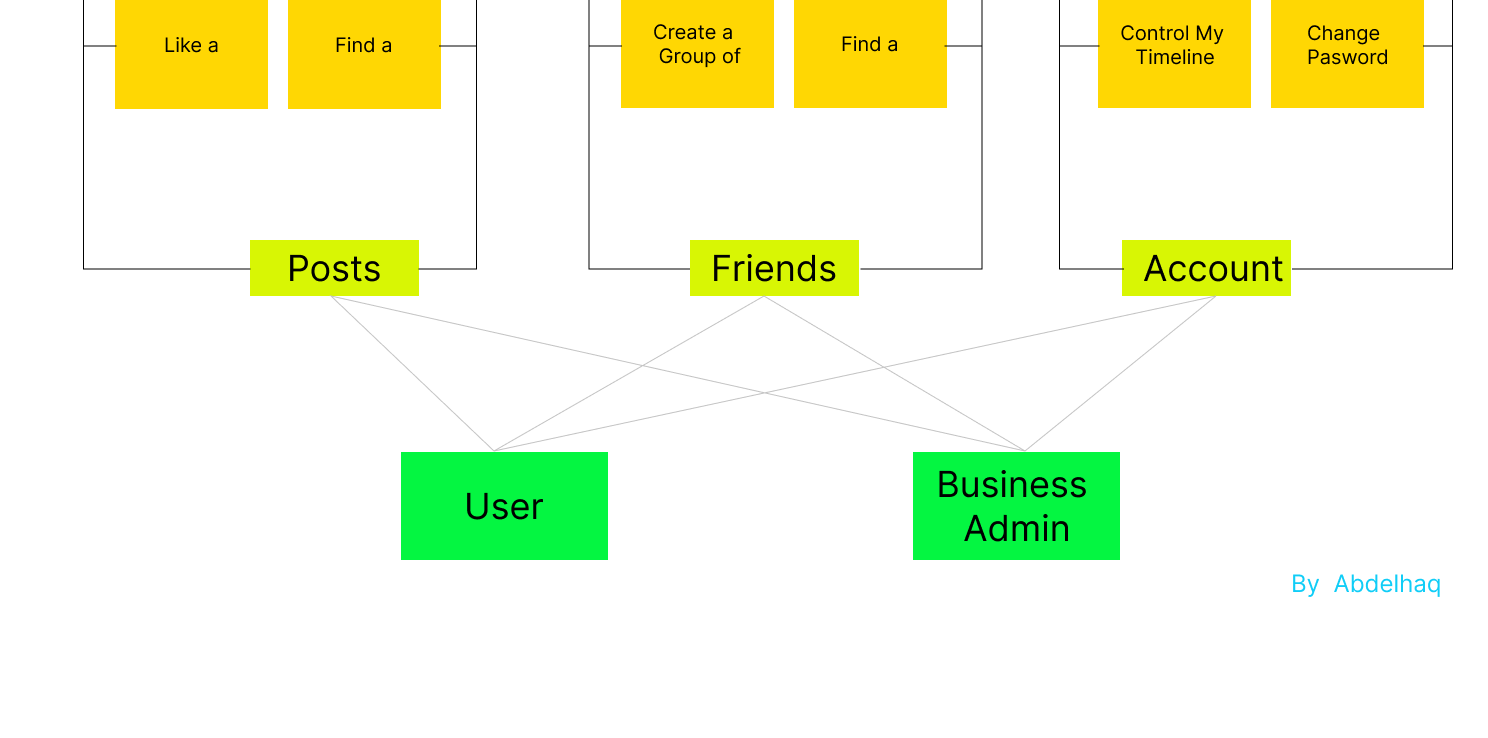
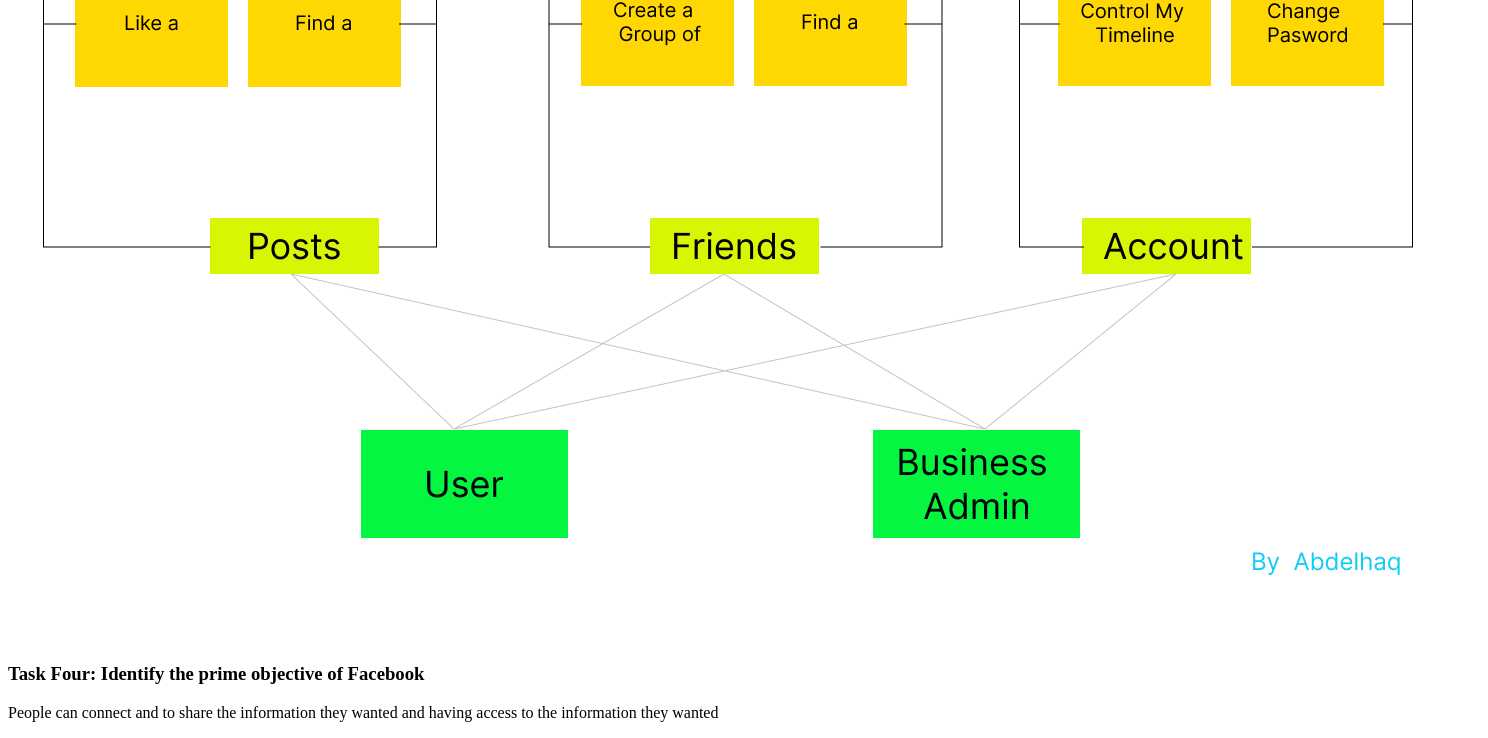
Before and after one commit to abdelhaqlim/M1C2-UI-UX-Assignment-Abdelhaq, a plain HTML site: page index.html in a window 1280 px wide. Shown: the part 1880-2618 px from the top of the page, 1488 px wide, since content can reach past the window. Before the commit the page ends 2505 px from the top, so only its background shows below. Drawn offline with Linux system fonts and the light colour scheme.

Commit message:
o4 commit

```diff
--- a/index.html
+++ b/index.html
@@ -56,13 +56,21 @@
       <span class="cuadrado12">#000000</span>
     </div>
 
-    <!-- Task Three -->
+    <!-- Task Three: -->
     <h3>Task Three: User Story Facebook</h3>
-    <div class="low-Fidelity">
-      <div class="User Story">
+    <div class="User Story">
+      <div class="face">
         <!-- with Figma -->
         <img src="/images/User Story Facebook Abdelhaq.png" alt="" />
       </div>
     </div>
+
+    <!-- Task  Four: -->
+    <h3>Task Four: Identify the prime objective of Facebook</h3>
+
+    <p>
+      People can connect and to share the information they wanted and having
+      access to the information they wanted
+    </p>
   </body>
 </html>
--- a/style.css
+++ b/style.css
@@ -65,3 +65,8 @@
 .cuadrado12 {
   background-color: #000000;
 }
+/* Task Three: */
+
+.face {
+  margin-bottom: 60px;
+}
```
